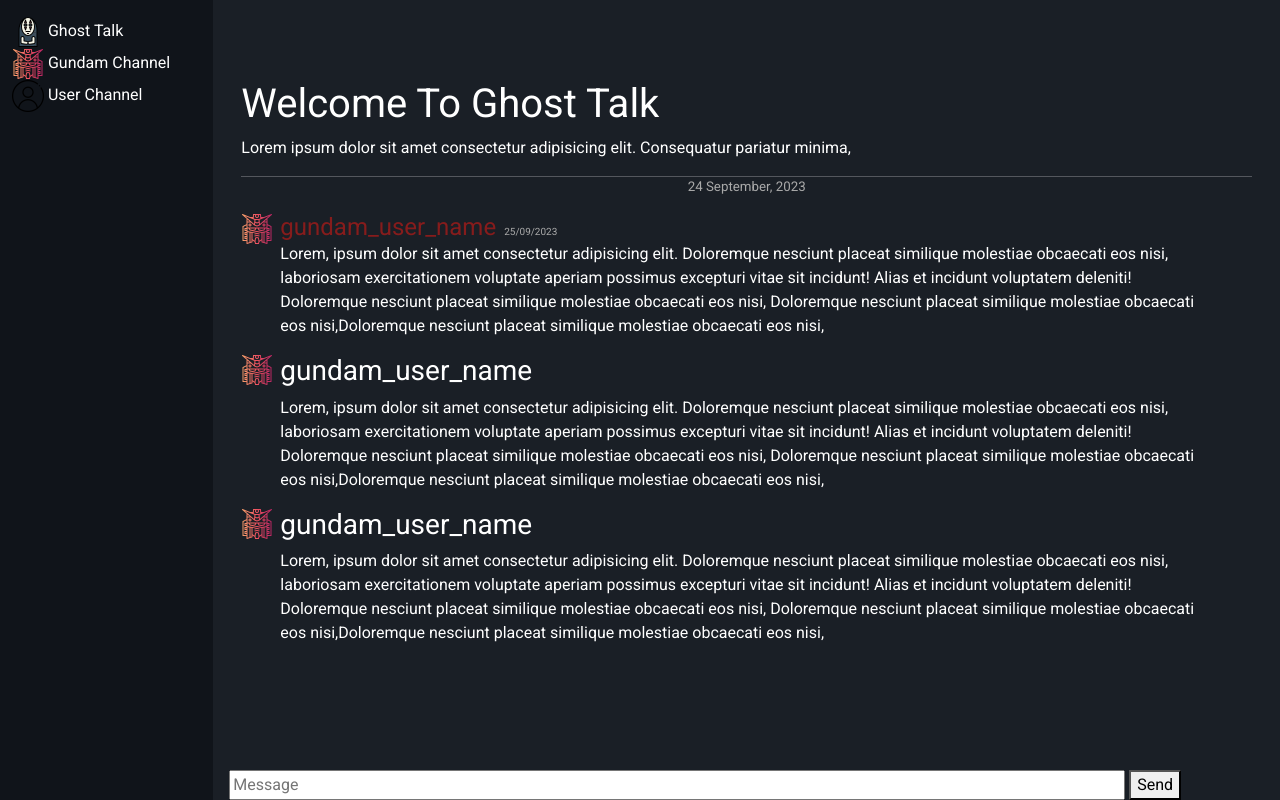
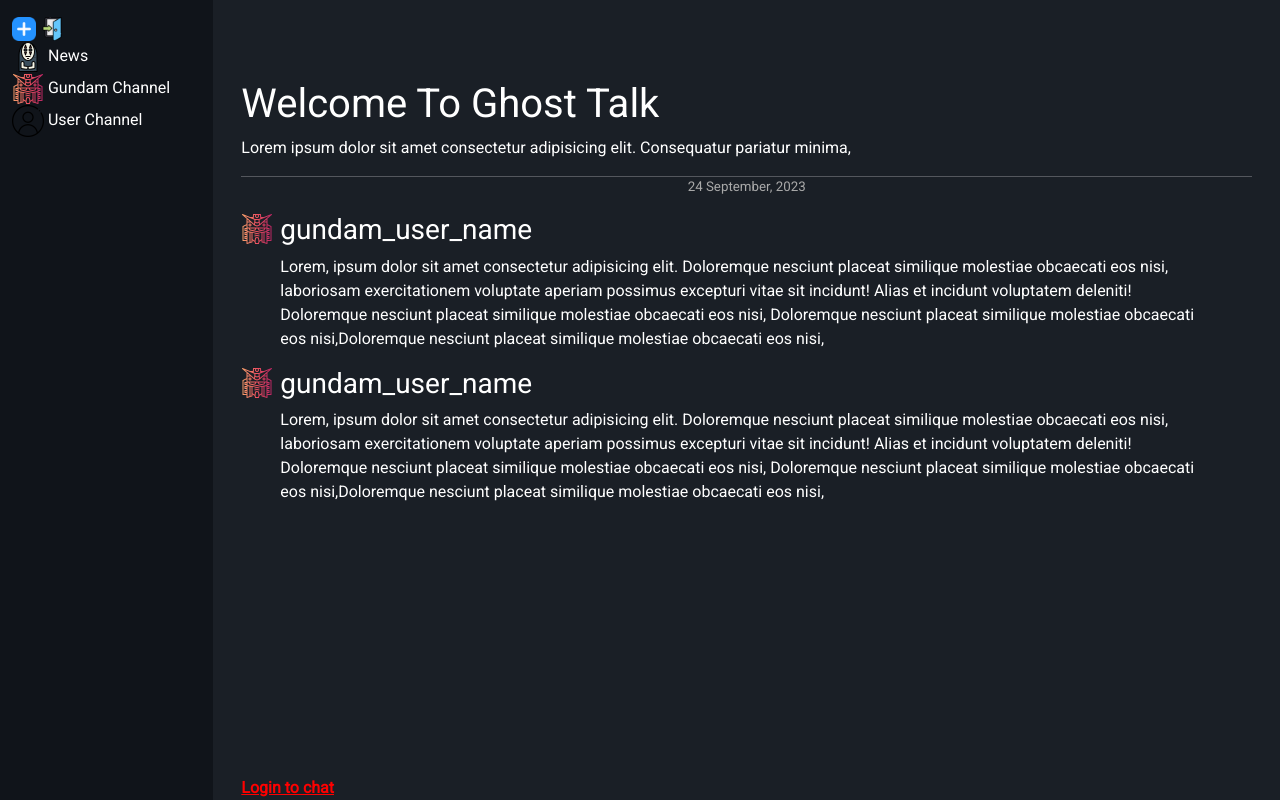
Before and after one commit to aarzoo8810/socketio-chat-app, a Flask app: page / in a window 1280 px wide. Run offline with Flask 3, Linux system fonts and the light colour scheme; some libraries are stand-ins or nearby versions.

Commit message:
add: rquirements.txt

```diff
--- a/forms.py
+++ b/forms.py
@@ -16,3 +16,8 @@
     email = EmailField("Email", validators=[DataRequired(), Email()])
     password = PasswordField("Password", validators=[DataRequired()])
     submit = SubmitField("Login")
+
+
+class CreateChannelForm(FlaskForm):
+    channel_name = StringField("Channel Name", validators=[DataRequired()])
+    submit = SubmitField("Create")
--- a/main.py
+++ b/main.py
@@ -1,4 +1,5 @@
-from flask import Flask, render_template, request, redirect, url_for
+from flask import Flask, render_template, request, redirect, url_for, session
+
 from werkzeug.security import generate_password_hash, check_password_hash
 from flask_socketio import SocketIO, send, leave_room, join_room
 from flask_sqlalchemy import SQLAlchemy
@@ -7,7 +8,7 @@
 
 import os
 
-from forms import RegisterForm, LoginForm
+from forms import RegisterForm, LoginForm, CreateChannelForm
 
 app = Flask(__name__)
 app.config["SECRET_KEY"] = "J98TJ98U8T834IJYER9T4"
@@ -29,17 +30,23 @@
     username = db.Column(db.String(50), nullable=False)
     email = db.Column(db.String(100), nullable=False)
     password = db.Column(db.String, nullable=False)
+    chat = db.relationship("Chat", backref="users", lazy=True)
     db.UniqueConstraint(username, email)
 
     def get_id(self):
         return (self.id)
 
+class Channel(db.Model):
+    __tablename__ = "channels"
+    id = db.Column(db.Integer, primary_key=True, autoincrement=True)
+    name = db.Column(db.String, nullable=False)
+    chats = db.relationship("Chat", backref="channels", lazy=True)
 
 class Chat(db.Model):
     __tablename__ = "chats"
-    chat_id = db.Column(db.Integer, primary_key=True, autoincrement=True)
+    id = db.Column(db.Integer, primary_key=True, autoincrement=True)
     user_id = db.Column(db.Integer, db.ForeignKey("users.id"), nullable=False)
-    channel_code = db.Column(db.String, nullable=False)
+    channel_id = db.Column(db.Integer, db.ForeignKey("channels.id"), nullable=False)
     chat_text = db.Column(db.String, nullable=False)
     datetime = db.Column(db.DateTime, default=datetime.utcnow, nullable=False)
 
@@ -47,6 +54,15 @@
 with app.app_context():
     db.create_all()
 
+    try:
+        first_user = User(username="admin", email="admin@mail.com", password=generate_password_hash("admin"))
+        db.session.add(first_user)
+        db.session.commit()
+        second_user = User(username="mushoku", email="mushoku@mail.com", password=generate_password_hash("mushoku"))
+        db.session.add(second_user)
+        db.session.commit()
+    except:
+        pass
 
 @login_manager.user_loader
 def load_user(id):
@@ -55,7 +71,40 @@
 
 @app.route("/")
 def home():
-    return render_template("index.html")
+    channels = Channel.query.all()
+    return render_template("index.html", channels=channels)
+
+
+@app.route("/create-channel", methods=["POST", "GET"])
+def create_channel():
+    form = CreateChannelForm()
+
+    if request.method == "POST" and form.validate_on_submit:
+        channel_name = form.channel_name.data.strip()
+
+        channel_entry = Channel.query.filter_by(name=channel_name).first()
+        if not channel_entry:
+            new_channel = Channel(name=channel_name)
+            db.session.add(new_channel)
+            db.session.commit()
+        else:
+            print(f"Error: Channel {channel_name} already exists.")
+
+
+    return render_template("create_channel.html", form=form)
+
+
+@app.route("/channel/<int:channel_id>")
+def channel(channel_id):
+    channels = Channel.query.all()
+    chats = Chat.query.filter_by(channel_id=channel_id).all()
+    if current_user.is_authenticated:
+        print(current_user.is_authenticated)
+        session["channel_id"] = channel_id
+        session["username"] = current_user.username
+        return render_template("index.html", chats=chats, channels=channels)
+
+    return render_template("index.html", chats=chats, channels=channels)
 
 
 @app.route("/register", methods=["GET", "POST"])
@@ -101,12 +150,33 @@
 
 @socketio.on("message")
 def message(data):
-    content = {
-        "name": "anonymous",
-        "message": data["data"]
-    }
-    print(content)
-    send(content)
+    room = int(session.get("channel_id"))
+    if room and room > 0 and current_user.is_authenticated:
+        new_chat = Chat(user_id=current_user.id, channel_id=room, chat_text=data["data"])
+        db.session.add(new_chat)
+        db.session.commit()
+        content = {
+            "name": current_user.username,
+            "message": data["data"],
+            "username": current_user.username,
+            "datetime": new_chat.datetime.isoformat()
+        }
+        print(new_chat.datetime)
+        send(content, to=room)
+        print(content)
+    else:
+        return
+
+
+@socketio.on("connect")
+def connect(auth):
+    room = session.get("channel_id")
+    name = session.get("username")
+
+    if room:
+        join_room(room)
+        send({"name": name, "message": "has entered the room."}, to=room)
+        print(f"{name} joined room {room}")
 
 
 if "__main__" == __name__:
--- a/static/css/style.css
+++ b/static/css/style.css
@@ -26,10 +26,10 @@
 
 #channels-side a:hover {
     color: antiquewhite;
-    font-size: large;
 }
 
 #chat-side {
+    height: 100vh;
     padding: 0 1rem 0 1rem ;
 }
 
@@ -39,8 +39,12 @@
 }
 
 .chat-area {
-    height: 100vh;
-    overflow-y: scroll;
+    height: 95vh;
+    overflow-y: auto;
+}
+
+#chat-list {
+    margin-bottom: 3rem;
 }
 
 .chat-day-date {
@@ -64,13 +68,14 @@
     color: rgb(134, 28, 28);
 }
 
-.chat-datetime {
+.chat-local-datetime {
     font-size: x-small;
     color: darkgray;
     margin-left: 0.5rem;
 }
 
 .message-box {
+    display: block;
     position: fixed;
     bottom: 0;
     width: 100%;
--- a/templates/index.html
+++ b/templates/index.html
@@ -7,12 +7,20 @@
         <div id="channels-side" class="col-lg-2 col-md-3 col-sm-2">
             <ul class="side-list">
                 <li>
-                    <a href="#">
+                    <div class="">
+                        <a style="display: inline;" href="{{url_for('create_channel')}}" title="create-channel"><img src="{{url_for('static', filename='images/plus.png')}}" alt="sign-up" height="24px"></a>
+                        <a style="display: inline;" href="{{url_for('register')}}" title="sign-up"><img src="{{url_for('static', filename='images/log-in.png')}}" alt="sign-up" height="24px"></a>
+                    </div>
+                </li>
+                {% for channel in channels %}
+                <li>
+                    <a href="{{url_for('channel', channel_id=channel.id)}}">
                         <img src="{{url_for('static', filename='images/ghost.png')}}" height="32px" width="32px"
                             alt="" />
-                        Ghost Talk
+                        {{channel.name}}
                     </a>
                 </li>
+                {% endfor %}
                 <li>
                     <a href="#">
                         <img src="{{url_for('static', filename='images/gundam.png')}}" height="32px" width="32px"
@@ -41,36 +49,39 @@
                 <hr style="margin-bottom: 0;">
                 <p class="chat-day-date" style="text-align: center">24 September, 2023</p>
                 <ul class="side-list" id="chat-list">
+                    {% for chat in chats %}
                     <li>
                         <div class="row">
                             <div class="col-1 user-chat-pic">
-                                <img src="{{url_for('static', filename='images/gundam.png')}}" height="32px" width="32px"
-                                    alt="username">
+                                <img src="{{url_for('static', filename='images/gundam.png')}}" height="32px"
+                                    width="32px" alt="username">
                             </div>
                             <div class="col-11 user-chat-text">
-                                <h3 class="username">gundam_user_name</h3><span class="chat-datetime">25/09/2023</span>
-                                <p>Lorem, ipsum dolor sit amet consectetur adipisicing elit.
-                                    Doloremque nesciunt placeat similique molestiae obcaecati eos nisi, laboriosam
-                                    exercitationem voluptate aperiam possimus excepturi vitae sit incidunt! Alias et incidunt
-                                    voluptatem deleniti! Doloremque nesciunt placeat similique molestiae obcaecati eos nisi,
-                                    Doloremque nesciunt placeat similique molestiae obcaecati eos nisi,Doloremque nesciunt placeat similique molestiae obcaecati eos nisi,
+                                <h3 class="username">{{chat.users.username}}</h3><span
+                                    class="chat-local-datetime">{{chat.datetime.isoformat()}}</span>
+                                <p>
+                                    {{chat.chat_text}}
                                 <p>
                             </div>
                         </div>
                     </li>
+                    {% endfor %}
                     <li>
                         <div class="row">
                             <div class="col-1 user-chat-pic">
-                                <img src="{{url_for('static', filename='images/gundam.png')}}" height="32px" width="32px"
-                                    alt="username">
+                                <img src="{{url_for('static', filename='images/gundam.png')}}" height="32px"
+                                    width="32px" alt="username">
                             </div>
                             <div class="col-11 user-chat-text">
                                 <h3>gundam_user_name</h3>
                                 <p>Lorem, ipsum dolor sit amet consectetur adipisicing elit.
                                     Doloremque nesciunt placeat similique molestiae obcaecati eos nisi, laboriosam
-                                    exercitationem voluptate aperiam possimus excepturi vitae sit incidunt! Alias et incidunt
-                                    voluptatem deleniti! Doloremque nesciunt placeat similique molestiae obcaecati eos nisi,
-                                    Doloremque nesciunt placeat similique molestiae obcaecati eos nisi,Doloremque nesciunt placeat similique molestiae obcaecati eos nisi,
+                                    exercitationem voluptate aperiam possimus excepturi vitae sit incidunt! Alias et
+                                    incidunt
+                                    voluptatem deleniti! Doloremque nesciunt placeat similique molestiae obcaecati eos
+                                    nisi,
+                                    Doloremque nesciunt placeat similique molestiae obcaecati eos nisi,Doloremque
+                                    nesciunt placeat similique molestiae obcaecati eos nisi,
                                 <p>
                             </div>
                         </div>
@@ -79,30 +90,38 @@
                     <li>
                         <div class="row">
                             <div style="display:inline; max-width: 39px;" class="col-1 user-chat-pic">
-                                <img src="{{url_for('static', filename='images/gundam.png')}}" height="32px" width="32px"
-                                    alt="username">
+                                <img src="{{url_for('static', filename='images/gundam.png')}}" height="32px"
+                                    width="32px" alt="username">
                             </div>
                             <div style="display: inline;" class="col-11 user-chat-text">
                                 <h3>gundam_user_name</h3>
                                 <p>Lorem, ipsum dolor sit amet consectetur adipisicing elit.
                                     Doloremque nesciunt placeat similique molestiae obcaecati eos nisi, laboriosam
-                                    exercitationem voluptate aperiam possimus excepturi vitae sit incidunt! Alias et incidunt
-                                    voluptatem deleniti! Doloremque nesciunt placeat similique molestiae obcaecati eos nisi,
-                                    Doloremque nesciunt placeat similique molestiae obcaecati eos nisi,Doloremque nesciunt placeat similique molestiae obcaecati eos nisi,
+                                    exercitationem voluptate aperiam possimus excepturi vitae sit incidunt! Alias et
+                                    incidunt
+                                    voluptatem deleniti! Doloremque nesciunt placeat similique molestiae obcaecati eos
+                                    nisi,
+                                    Doloremque nesciunt placeat similique molestiae obcaecati eos nisi,Doloremque
+                                    nesciunt placeat similique molestiae obcaecati eos nisi,
                                 <p>
                             </div>
                         </div>
                     </li>
 
                 </ul>
-            </div>
                 <div class="message-box">
                     <div class="messages" id="messages"></div>
+                    {% if current_user.is_authenticated %}
                     <div class="inputs">
-                    <input type="text" rows="3" placeholder="Message" name="message" id="message" onkeydown="message_input(this)" />
+                        <input type="text" rows="3" placeholder="Message" name="message" id="message"
+                            onkeydown="message_input(this)" />
                         <button type="submit" name="send" id="send-btn" onClick="sendMessage()">
                             Send
                         </button>
+                    </div>
+                    {% else %}
+                    <a href="{{url_for('login')}}" style="color: red;"><strong>Login to chat</strong></a>
+                    {% endif %}
                 </div>
             </div>
         </div>
@@ -110,10 +129,30 @@
 </div>
 <script type="text/javascript" charset="utf-8">
     var socketio = io();
+    const chatDateTimeElements = document.querySelectorAll(".chat-local-datetime");
+    chatDateTimeElements.forEach(function (element) {
+        const chatDate = element.textContent;
+        convertTime(chatDate, element)
+    })
+
+    function convertTime(chatDate, element) {
+        // Get the UTC timestamp from the template
+        const utcTime = new Date(chatDate + 'Z');
+        // Get the user's local time zone
+        const userTimezone = Intl.DateTimeFormat().resolvedOptions().timeZone;
+
+        // Convert the UTC timestamp to the user's local time zone
+        const localTimestamp = utcTime.toLocaleString('en-US', { timeZone: userTimezone });
+        console.log(localTimestamp)
+        const localTime = utcTime.toLocaleTimeString([], { timeZone: userTimezone, hour: '2-digit', minute: '2-digit' });
+        console.log(localTime)
+        // Display the local timestamp on the page
+        element.textContent = localTimestamp;
+    }
 
     const chatList = document.getElementById("chat-list")
 
-    const createMessage = (name, msg) => {
+    const createMessage = (name, msg, username, datetime) => {
         const content = `
         <li>
             <div class="row">
@@ -122,7 +161,7 @@
                         alt="username">
                 </div>
                 <div class="col-11 user-chat-text">
-                    <h3 class="username">gundam_user_name</h3><span class="chat-datetime">25/09/2023</span>
+                    <h3 class="username">${username}</h3><span class="chat-local-datetime">${datetime}</span>
                     <p>
                         ${msg}
                     </p>
@@ -134,22 +173,37 @@
     }
 
     socketio.on('message', (data) => {
-        createMessage(data.name, data.message)
+        createMessage(data.name, data.message, data.username, data.datetime);
+        pageScroll();
+        const chatDateList = document.getElementsByClassName("chat-local-datetime");
+        const lastChatDateElement = chatDateList[chatDateList.length - 1];
+        console.log(lastChatDateElement)
+        convertTime(lastChatDateElement.textContent, lastChatDateElement)
     });
 
+    function pageScroll() {
+        var chatList = document.getElementById("chat-list");
+        const lastLi = chatList.lastElementChild;
+        lastLi.scrollIntoView({ behavior: "smooth", block: "start" }); // horizontal and vertical scroll increments
+    }
     function message_input(ele) {
         if (event.keyCode == 13) {
             const message = document.getElementById("message")
             if (message.value == "") return;
-            socketio.emit("message", {data: message.value});
+            socketio.emit("message", { data: message.value });
             message.value = "";
+            setTimeout(pageScroll(), 100)
+
         }
     }
     const sendMessage = () => {
         const message = document.getElementById("message")
         if (message.value == "") return;
-        socketio.emit("message", {data: message.value});
+        socketio.emit("message", { data: message.value });
         message.value = "";
+        pageScroll();
     }
+    window.onload = pageScroll;
+
 </script>
 {% endblock  %}
```
Also changed, not shown: requirements.txt (added, +24 -0 lines), templates/create_channel.html (added, +14 -0 lines), instance/chat_app.db, static/images/log-in.png (added), static/images/plus.png (added). Lines whose indentation alone changed are shown as unchanged.
